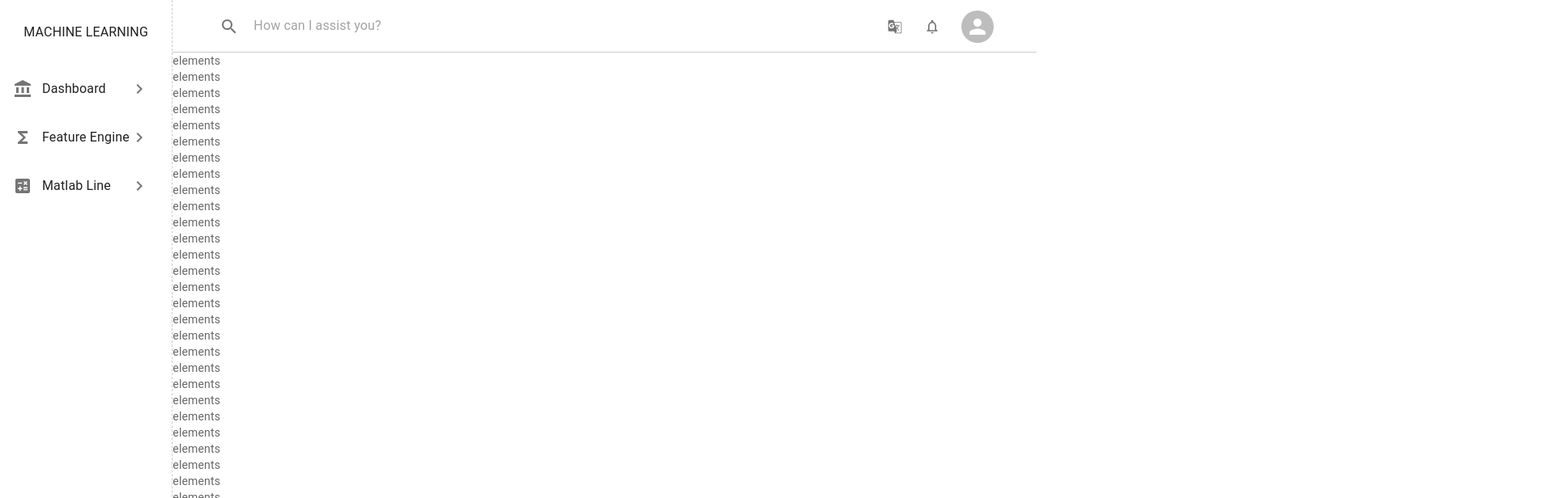
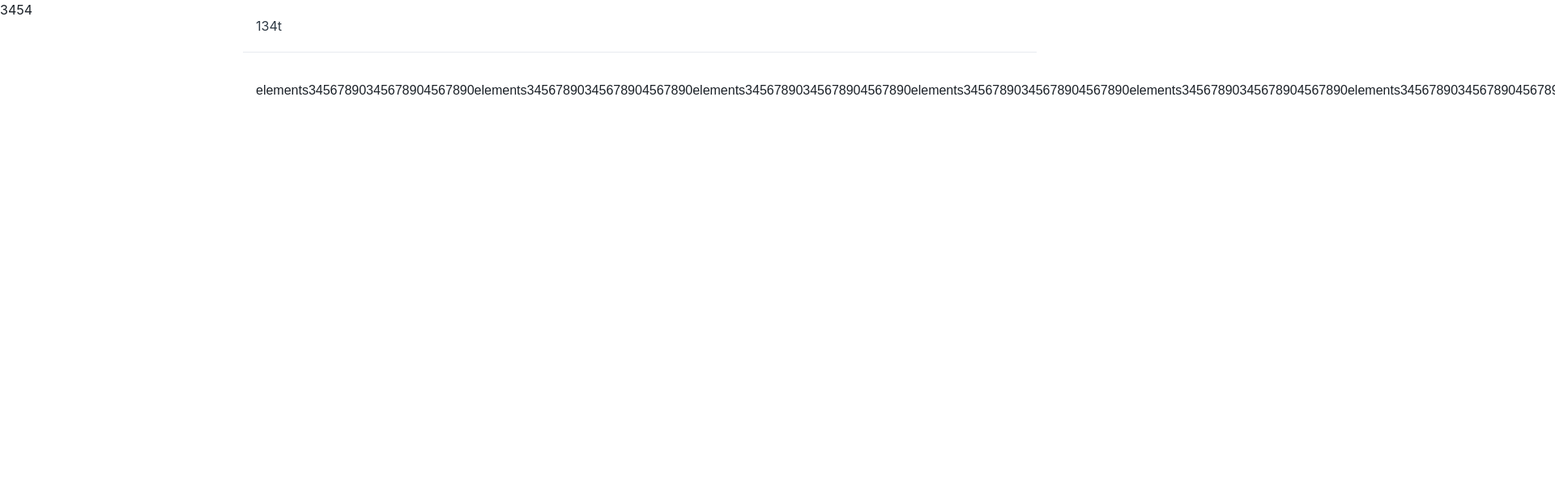
Before and after one commit to Until-You-Possible/dashboard-ML, a React (Create React App) app in the folder code/frontend/dashboard-app/: page /home in a window 1280 px wide. Shown: the top 616 px of the page at 81% size, 1920 px wide, since content can reach past the window. Built offline with nearby package versions, Linux system fonts and the light colour scheme.

Commit message:
feat: modify the structure

```diff
--- a/code/frontend/dashboard-app/src/App.tsx
+++ b/code/frontend/dashboard-app/src/App.tsx
@@ -19,23 +19,40 @@ function App() {
 
   return (
       <div className="HomeContainer">
-          <Grid container direction="row">
-              <Grid xs={2} >
-                  <Item sx={{ boxShadow: 'none' }}>
-                      <MenuSet />
-                  </Item>
-              </Grid>
-              <Grid xs={10} minWidth={600}  >
+          {/*<Grid container direction="row">*/}
+          {/*    <Grid xs={2} >*/}
+          {/*        <Item sx={{ boxShadow: 'none' }}>*/}
+          {/*            <MenuSet />*/}
+          {/*        </Item>*/}
+          {/*    </Grid>*/}
+          {/*    <Grid xs={10} minWidth={600}  >*/}
+          {/*        <ContentHeader  />*/}
+          {/*        <Item sx={{ boxShadow: 'none', height: 'calc(100vh - 66px)', overflow: 'scroll' }}>*/}
+          {/*            <Routes>*/}
+          {/*                <Route path="/" element={<Navigate to="/home" />} />*/}
+          {/*                <Route path="/home" element={<Home />} />*/}
+          {/*                <Route path="/feature" element={<FeatureEngine />} />*/}
+          {/*            </Routes>*/}
+          {/*        </Item>*/}
+          {/*    </Grid>*/}
+          {/*</Grid>*/}
+          <nav className="navContainer">
+              3454
+              {/*<MenuSet />*/}
+          </nav>
+          <header className="headerContainer headerContainerWidth">
               <ContentHeader  />
-                  <Item sx={{ boxShadow: 'none', height: 'calc(100vh - 66px)', overflow: 'scroll' }}>
+          </header>
+          <main className="mainContainer">
+              <div className="mainInnerContainer">
                   <Routes>
                       <Route path="/" element={<Navigate to="/home" />} />
                       <Route path="/home" element={<Home />} />
                       <Route path="/feature" element={<FeatureEngine />} />
                   </Routes>
-                  </Item>
-              </Grid>
-          </Grid>
+              </div>
+
+          </main>
       </div>
   );
 }
--- a/code/frontend/dashboard-app/src/component/ContentHeader/Index.css
+++ b/code/frontend/dashboard-app/src/component/ContentHeader/Index.css
@@ -1,4 +1,12 @@
 .ContentHeaderContainer  {
-    /*// box-shadow: rgba(145, 158, 171, 0.16) 0px 24px 16px 0px;*/
-    border-bottom: 1px solid #cccccc;
+    position: relative;
+    display: -webkit-box;
+    display: -webkit-flex;
+    display: -ms-flexbox;
+    display: flex;
+    -webkit-align-items: center;
+    -webkit-box-align: center;
+    -ms-flex-align: center;
+    align-items: center;
+    min-height: 48px;
 }
--- a/code/frontend/dashboard-app/src/component/ContentHeader/Index.tsx
+++ b/code/frontend/dashboard-app/src/component/ContentHeader/Index.tsx
@@ -21,34 +21,34 @@ const Item = styled(Paper)(({ theme }) => ({
 
 function ContentHeader() {
 
-
     return (
         <div className="ContentHeaderContainer">
-            <Box  sx={{ flexGrow: 1, height: '64px', overflow: 'hidden'  }}>
-                <Grid sx={{paddingLeft: '40px', paddingRight: '40px'}}  container spacing={0}>
-                    <Grid sx={{display: 'flex', alignItems: 'center'}} item xs={8}>
-                        <Item sx={{ boxShadow: 'none', textAlign: 'left' }}>
-                            <IconButton type="button" sx={{ p: '10px' }} aria-label="search">
-                                <SearchIcon />
-                            </IconButton>
-                            <InputBase
-                                sx={{ ml: 1, flex: 1 }}
-                                placeholder="How can I assist you?"
-                                inputProps={{ 'aria-label': 'How can I assist you' }}
-                            />
-                        </Item>
-                    </Grid>
-                    <Grid item xs={4}>
-                        <Item sx={{ boxShadow: 'none', textAlign: 'right' }}>
-                            <Box display="flex" flexDirection="row" justifyContent="flex-end" alignItems="center">
-                                <LanguageSwitch />
-                                <Notification />
-                                <Profile />
-                            </Box>
-                        </Item>
-                    </Grid>
-                </Grid>
-            </Box>
+            134t
+            {/*<Box  sx={{ flexGrow: 1, height: '64px', overflow: 'hidden'  }}>*/}
+            {/*    <Grid sx={{paddingLeft: '40px', paddingRight: '40px'}}  container spacing={0}>*/}
+            {/*        <Grid sx={{display: 'flex', alignItems: 'center'}} item xs={8}>*/}
+            {/*            <Item sx={{ boxShadow: 'none', textAlign: 'left' }}>*/}
+            {/*                <IconButton type="button" sx={{ p: '10px' }} aria-label="search">*/}
+            {/*                    <SearchIcon />*/}
+            {/*                </IconButton>*/}
+            {/*                <InputBase*/}
+            {/*                    sx={{ ml: 1, flex: 1 }}*/}
+            {/*                    placeholder="How can I assist you?"*/}
+            {/*                    inputProps={{ 'aria-label': 'How can I assist you' }}*/}
+            {/*                />*/}
+            {/*            </Item>*/}
+            {/*        </Grid>*/}
+            {/*        <Grid item xs={4}>*/}
+            {/*            <Item sx={{ boxShadow: 'none', textAlign: 'right' }}>*/}
+            {/*                <Box display="flex" flexDirection="row" justifyContent="flex-end" alignItems="center">*/}
+            {/*                    <LanguageSwitch />*/}
+            {/*                    <Notification />*/}
+            {/*                    <Profile />*/}
+            {/*                </Box>*/}
+            {/*            </Item>*/}
+            {/*        </Grid>*/}
+            {/*    </Grid>*/}
+            {/*</Box>*/}
 
         </div>
     );
--- a/code/frontend/dashboard-app/src/component/Menu/Index.css
+++ b/code/frontend/dashboard-app/src/component/Menu/Index.css
@@ -1,3 +1,7 @@
+:root {
+    --MuiDocs-navDrawer-width: 300px;
+}
+
 .menuListWrapper {
     height: 100vh;
     background: #ccc;
@@ -14,3 +18,36 @@
     overflow: hidden;
     border-right: 1px dashed #cccccc;
 }
+
+.PaperMenuContainer{
+    width: var(--MuiDocs-navDrawer-width);
+    box-shadow: none;
+    box-sizing: border-box;
+    padding-bottom: 40px;
+    background-color: #fff;
+    color: #1A2027;
+    -webkit-transition: box-shadow 300ms cubic-bezier(0.4, 0, 0.2, 1) 0ms;
+    transition: box-shadow 300ms cubic-bezier(0.4, 0, 0.2, 1) 0ms;
+    box-shadow: none;
+    background-image: none;
+    background-color: #fff;
+    overflow-y: auto;
+    display: -webkit-box;
+    display: -webkit-flex;
+    display: -ms-flexbox;
+    display: flex;
+    -webkit-flex-direction: column;
+    -ms-flex-direction: column;
+    flex-direction: column;
+    height: 100%;
+    -webkit-flex: 1 0 auto;
+    -ms-flex: 1 0 auto;
+    flex: 1 0 auto;
+    z-index: 1200;
+    -webkit-overflow-scrolling: touch;
+    position: fixed;
+    top: 0;
+    outline: 0;
+    left: 0;
+    border-right: 1px solid #E7EBF0;
+}
--- a/code/frontend/dashboard-app/src/component/Menu/Index.tsx
+++ b/code/frontend/dashboard-app/src/component/Menu/Index.tsx
@@ -12,48 +12,49 @@ import KeyboardArrowRightIcon from '@mui/icons-material/KeyboardArrowRight';
 
 export  default function MenuSet() {
     return (
-        <Paper sx={{ width: 320, maxWidth: '100%', boxShadow: 'none' }}>
-            <MenuList className="selfMenuListWrapper">
-                <MenuItem
-                    sx={{
-                        justifyContent: 'center',
-                        textAlign: 'center'
-                    }}
-                    style={{ height: '80px' }}>
-                    <ListItemText>MACHINE LEARNING</ListItemText>
-                </MenuItem>
+        <Paper className="PaperMenuContainer">
+            e123
+            {/*<MenuList className="selfMenuListWrapper">*/}
+            {/*    <MenuItem*/}
+            {/*        sx={{*/}
+            {/*            justifyContent: 'center',*/}
+            {/*            textAlign: 'center'*/}
+            {/*        }}*/}
+            {/*        style={{ height: '80px' }}>*/}
+            {/*        <ListItemText>MACHINE LEARNING</ListItemText>*/}
+            {/*    </MenuItem>*/}
 
-                <MenuItem style={{ height: '60px' }}>
-                    <ListItemIcon>
-                        <AccountBalanceIcon />
-                    </ListItemIcon>
-                    <ListItemText>Dashboard</ListItemText>
-                    <ListItemIcon>
-                        <KeyboardArrowRightIcon />
-                    </ListItemIcon>
-                </MenuItem>
+            {/*    <MenuItem style={{ height: '60px' }}>*/}
+            {/*        <ListItemIcon>*/}
+            {/*            <AccountBalanceIcon />*/}
+            {/*        </ListItemIcon>*/}
+            {/*        <ListItemText>Dashboard</ListItemText>*/}
+            {/*        <ListItemIcon>*/}
+            {/*            <KeyboardArrowRightIcon />*/}
+            {/*        </ListItemIcon>*/}
+            {/*    </MenuItem>*/}
 
-                <MenuItem  style={{ height: '60px' }}>
-                    <ListItemIcon>
-                        <FunctionsIcon />
-                    </ListItemIcon>
-                    <ListItemText>Feature Engine</ListItemText>
-                    <ListItemIcon>
-                        <KeyboardArrowRightIcon />
-                    </ListItemIcon>
-                </MenuItem>
+            {/*    <MenuItem  style={{ height: '60px' }}>*/}
+            {/*        <ListItemIcon>*/}
+            {/*            <FunctionsIcon />*/}
+            {/*        </ListItemIcon>*/}
+            {/*        <ListItemText>Feature Engine</ListItemText>*/}
+            {/*        <ListItemIcon>*/}
+            {/*            <KeyboardArrowRightIcon />*/}
+            {/*        </ListItemIcon>*/}
+            {/*    </MenuItem>*/}
 
-                <MenuItem  style={{ height: '60px' }}>
-                    <ListItemIcon>
-                        <CalculateIcon />
-                    </ListItemIcon>
-                    <ListItemText>Matlab Line</ListItemText>
-                    <ListItemIcon>
-                        <KeyboardArrowRightIcon />
-                    </ListItemIcon>
-                </MenuItem>
+            {/*    <MenuItem  style={{ height: '60px' }}>*/}
+            {/*        <ListItemIcon>*/}
+            {/*            <CalculateIcon />*/}
+            {/*        </ListItemIcon>*/}
+            {/*        <ListItemText>Matlab Line</ListItemText>*/}
+            {/*        <ListItemIcon>*/}
+            {/*            <KeyboardArrowRightIcon />*/}
+            {/*        </ListItemIcon>*/}
+            {/*    </MenuItem>*/}
 
-            </MenuList>
+            {/*</MenuList>*/}
         </Paper>
     )
 }
--- a/code/frontend/dashboard-app/src/css/App.css
+++ b/code/frontend/dashboard-app/src/css/App.css
@@ -1,5 +1,95 @@
+
+:root {
+  --MuiDocs-header-height: 64px;
+  --MuiDocs-navDrawer-width: 300px
+}
 .App {
   overflow: hidden;
   width: 100vw;
   height: 100vh;
 }
+body {
+  margin: 0;
+  color: #1A2027;
+  font-size: 1rem;
+  line-height: 1.5;
+  letter-spacing: 0;
+  font-family: "IBM Plex Sans",-apple-system,BlinkMacSystemFont,"Segoe UI",Roboto,"Helvetica Neue",Arial,sans-serif,"Apple Color Emoji","Segoe UI Emoji","Segoe UI Symbol";
+  font-weight: 400;
+}
+.HomeContainer {
+  display: flex;
+}
+.navContainer {
+  display: block;
+  -webkit-flex-shrink: 0;
+  -ms-flex-negative: 0;
+  flex-shrink: 0;
+  width: var(--MuiDocs-navDrawer-width);
+}
+
+.headerContainer {
+  background-color: #fff;
+  color: #1A2027;
+  -webkit-transition: box-shadow 300ms cubic-bezier(0.4, 0, 0.2, 1) 0ms;
+  transition: box-shadow 300ms cubic-bezier(0.4, 0, 0.2, 1) 0ms;
+  box-shadow: 0px 2px 4px -1px rgba(0,0,0,0.2), 0px 4px 5px 0px rgba(0,0,0,0.14), 0px 1px 10px 0px rgba(0,0,0,0.12);
+  background-image: none;
+  background-color: #fff;
+  display: -webkit-box;
+  display: -webkit-flex;
+  display: -ms-flexbox;
+  display: flex;
+  -webkit-flex-direction: column;
+  -ms-flex-direction: column;
+  flex-direction: column;
+  width: 100%;
+  box-sizing: border-box;
+  -webkit-flex-shrink: 0;
+  -ms-flex-negative: 0;
+  flex-shrink: 0;
+  position: fixed;
+  z-index: 1100;
+  top: 0;
+  left: auto;
+  right: 0;
+  background-color: #007FFF;
+  color: #fff;
+  padding: 8px 16px;
+  -webkit-transition: width 300ms cubic-bezier(0.4, 0, 0.2, 1) 0ms;
+  transition: width 300ms cubic-bezier(0.4, 0, 0.2, 1) 0ms;
+  box-shadow: none;
+  -webkit-backdrop-filter: blur(8px);
+  backdrop-filter: blur(8px);
+  border-style: solid;
+  border-color: #E7EBF0;
+  border-width: 0;
+  border-bottom-width: thin;
+  background-color: rgba(255,255,255,0.8);
+  color: #2D3843;
+}
+
+.headerContainerWidth {
+  width: calc(100% - var(--MuiDocs-navDrawer-width));
+}
+
+.mainContainer {
+  display: grid;
+  width: 100%;
+  grid-template-columns: 1fr 242px;
+}
+
+.mainInnerContainer {
+  width: 100%;
+  margin-left: auto;
+  box-sizing: border-box;
+  margin-right: auto;
+  display: block;
+  padding-left: 16px;
+  padding-right: 16px;
+  padding-top: calc(var(--MuiDocs-header-height) + 36px);
+  font-family: Arial;
+  max-width: 105ch;
+  position: relative;
+  min-width: 0;
+}
--- a/code/frontend/dashboard-app/src/view/Home/Index.tsx
+++ b/code/frontend/dashboard-app/src/view/Home/Index.tsx
@@ -5,7 +5,7 @@ function Home() {
     return (
         <div className="HomeContainer">
             {
-                Array(100).fill("elements").map((element, index) => (
+                Array(100).fill("elements34567890345678904567890").map((element, index) => (
                         <div key={index}>{element}</div>
                     ))
             }
```
Lines whose indentation alone changed are shown as unchanged.
